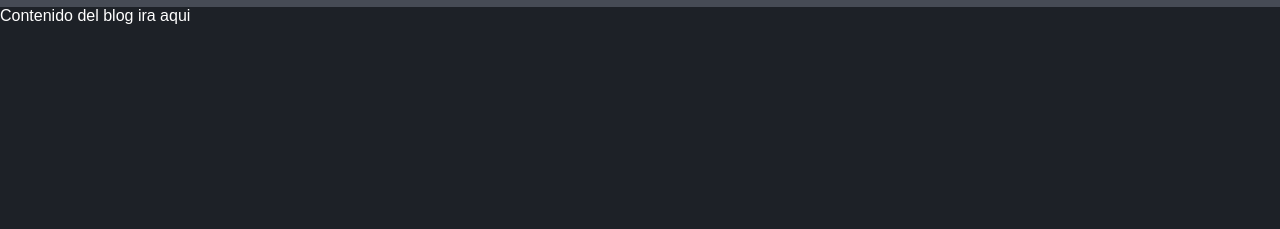
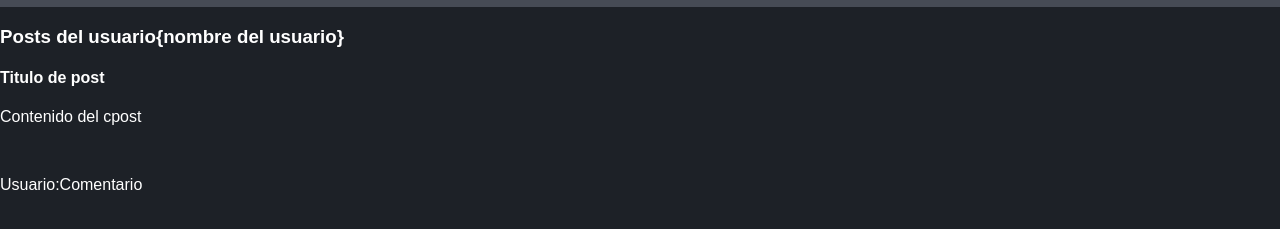
Before and after one commit to Mariomare3/curso-git, a plain HTML site: page index.html in a window 1280 px wide. Shown: the part 63-292 px from the top of the page. Drawn offline with Linux system fonts and the light colour scheme; a web font is replaced by a local one.

Commit message:
Add post html

```diff
--- a/index.html
+++ b/index.html
@@ -15,8 +15,15 @@
         <img class="logo" src="img/git.png" alt="">
         <h1>BLOG CURSO GIT y GITHUB</h1>
     </div>
-    <div>
-        Contenido del blog ira aqui
+    <div class="container" id="content">
+        <h3>Posts del usuario{nombre del usuario}</h3>
+        <div class="post">
+            <h4>Titulo de post</h4>
+            <p>Contenido del cpost</p>
+            <br>
+            <p><span>Usuario:</span>Comentario</p>
+        </div>
+
     </div>
 
 </body>
```
